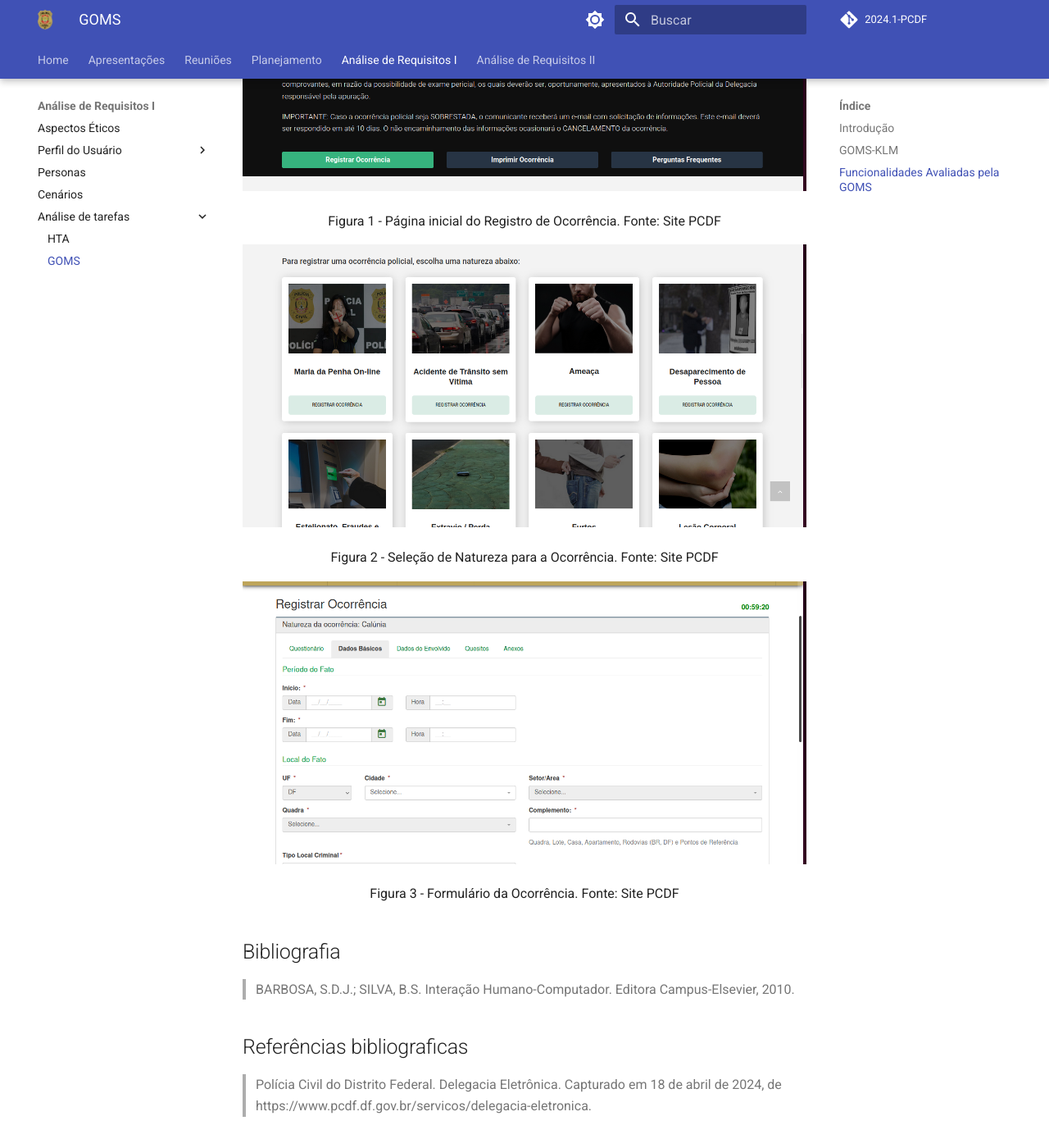
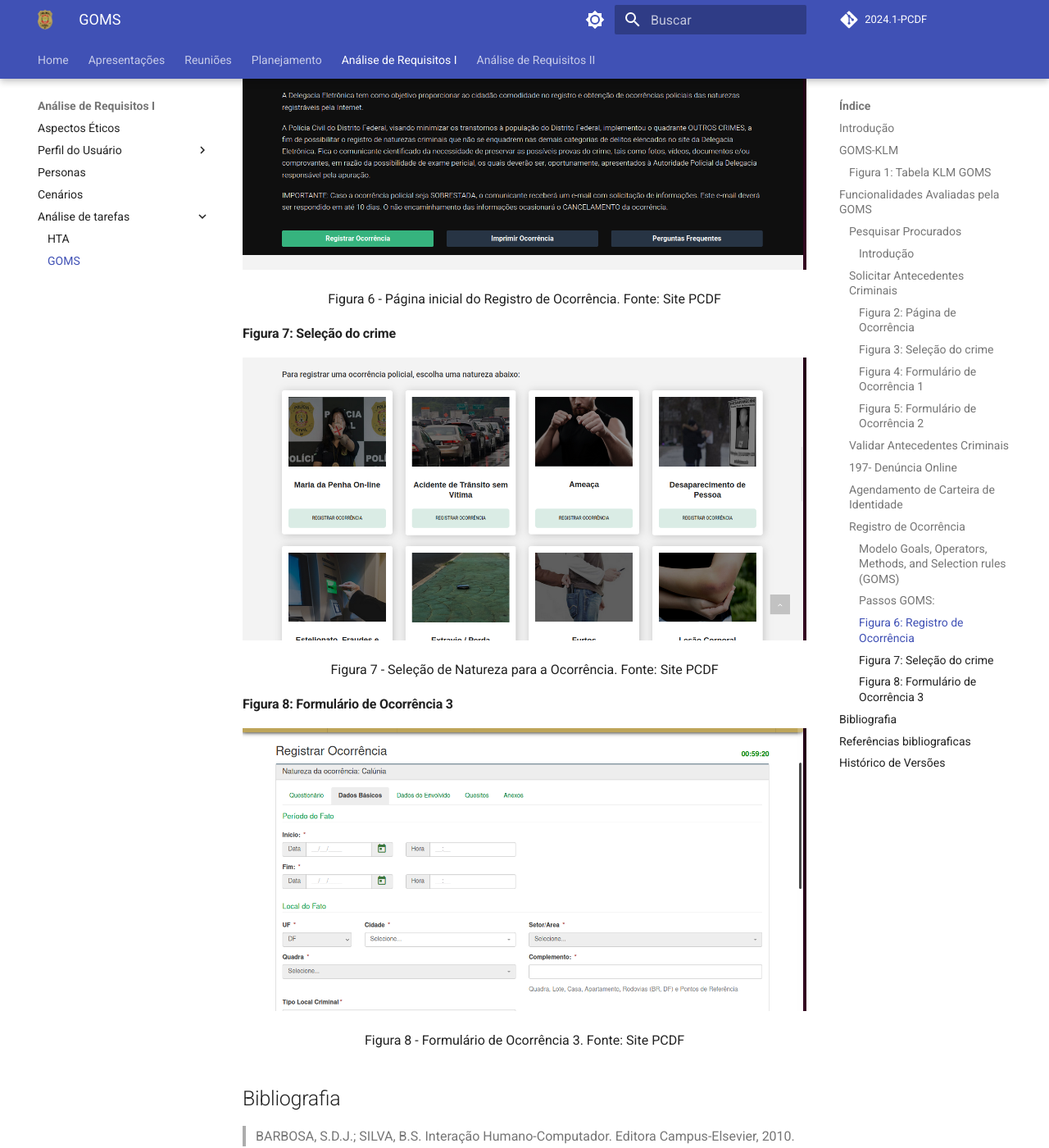
Before and after one commit to Interacao-Humano-Computador/2024.1-PCDF, an MkDocs documentation site: the page built from docs/analise_requisitos1/analise_tarefas/goms.md, in a window 1280 px wide and 1400 px high, scrolled down 9488 px. Shown: the whole window at 82% size. Built offline with MkDocs 1.6.1 and Material for MkDocs 9.7.7, drawn with Linux system fonts in a browser that asks for light colours; comment, search, counter and statistics services are not loaded; some of the changed text lies outside the part shown.

Commit message:
Correções de figuras e índices

```diff
--- a/docs/analise_requisitos1/analise_tarefas/goms.md
+++ b/docs/analise_requisitos1/analise_tarefas/goms.md
@@ -14,9 +14,9 @@
 
 ## GOMS-KLM
  O KLM é a técnica mais simples de GOMS, limitada a um conjunto predefinido de operadores primitivos descrito na tabela 1
-
+### Figura 1: Tabela KLM GOMS
 ![KLM-GOMS](../../assets/Analise_Requisitos/klm-goms.png)<div>
-<p>Tabela 1 </p>
+<p> Figura 1 - Tabela KLM GOMS </p>
 </div>
 
 ## Funcionalidades Avaliadas pela GOMS
@@ -30,8 +30,8 @@
 | Solicitar Carteira de Identidade| Raissa
 | Registrar Ocorrência | Rayene |
 
-# Pesquisar Procurados
-## Introdução
+### Pesquisar Procurados
+#### Introdução
 No site do PCDF escolhemos algumas funcionalidades, entre elas a de visualização, pesquisa e denúncia de _Procurados_ do Distrito Federal. A integrante  [Lara Giuliana](https://github.com/gravelylara) ficou responsável por essa funcionalidade. Para isso foi escolhida a GOMS.
 O GOMS é um método para descrever uma tarefa e o conhecimento do usuário sobre
 como realizá-la em termos de objetivos (goals), operadores (operators), métodos (methods)
@@ -51,28 +51,31 @@
 - Métodos: Inserir dados via teclado, ou copiar essas informações de alguma outro local e colar na página presente.
 - Regras de exeção: Enviar o formulário sem todas as partes preenchidas.
 
-# Solicitar Antecedentes Criminais
+### Solicitar Antecedentes Criminais
 Nessa tarefa o usuário pretende solicitar os seus antecedentes criminais pelo site do PCDF, foi analisada pela integrante [Renata Quadros](https://github.com/Renatinha28). Primeiro na página inicial como mostra na Figura 4, em seguida pede-se o código de verificação como mostra na Figura 5 e o preenchimento do formulário como mostra na figura 6.
 
+#### Figura 2: Página de Ocorrência
 ![Página inicial para ocorrência](../../assets/Analise_Requisitos/paginainicialsolicitarantecedentes.png)
 <div align="center">
-<p> Figura 4 - Página inicial de Antecedentes criminais. Fonte: Site PCDF  </p>
+<p> Figura 2 - Página inicial de Antecedentes criminais. Fonte: Site PCDF  </p>
 </div>
 
+#### Figura 3: Seleção do crime
 ![Página Seleção do Crime](../../assets/Analise_Requisitos/codigosolicitarantecedentes.png)
 <div align="center">
-<p> Figura 5 - Código de verificação de Solicitação de Antecedentes. Fonte: Site PCDF  </p>
+<p> Figura 3 - Código de verificação de Solicitação de Antecedentes. Fonte: Site PCDF  </p>
 </div>
 
-
+#### Figura 4: Formulário de Ocorrência 1
 ![Página de Formulário para Ocorrência](../../assets/Analise_Requisitos/formulariosolicitarantecedentes1.png)
 <div align="center">
-<p> Figura 6 - Formulário. Fonte: Site PCDF  </p>
+<p> Figura 4 - Formulário 1. Fonte: Site PCDF  </p>
 </div>
 
+#### Figura 5: Formulário de Ocorrência 2
 ![Página de Formulário para Ocorrência](../../assets/Analise_Requisitos/formulariosolicitarantecedentes2.png)
 <div align="center">
-<p> Figura 6 - Formulário. Fonte: Site PCDF  </p>
+<p> Figura 5 - Formulário 2. Fonte: Site PCDF  </p>
 </div>
 
 * GOAL 0: Descobrir se a pessoa possui antecedentes criminais.
@@ -131,7 +134,7 @@
     (SEL.RULE: O usuário prefere confirmar pessoalmente.)
 
 
-#  Validar Antecedentes Criminais
+###  Validar Antecedentes Criminais
 
 Nessa tarefa o usuário pretende validar uma certidão de antecedentes criminais. Realizado por [João Pedro](https://github.com/JoaoODragonborn)
 
@@ -146,7 +149,7 @@
     * GOAL 3: Pesquisar certidão
         * OP 3.1: Clicar em "Pesquisar"
 
-# 197- Denúncia Online
+### 197- Denúncia Online
 Nessa tarefa o usuário pretende fazer uma denúncia no site da PCDF, foi analisada pela integrante  [Giovana Barbosa](https://github.com/gio221), como monstrado na figura 1. Ultilizando a CMN-GOMS
 
 * GOAL 0: Fazer Denúncia
@@ -160,7 +163,7 @@
         * OP 3.1: Colocar as informações
         * OP 3.2: Clicar no botão denunciar
 
-# Agendamento de Carteira de Identidade
+### Agendamento de Carteira de Identidade
 
 Essa atividade tem como objetivo os usuários ao acessar a funcionalidade de marcação de carteira de identidade é agendar um horário para emissão ou renovação do documento de identidade. Feita por [Raissa Andrade](https://github.com/RaissaAndradeS).
 
@@ -214,21 +217,23 @@
         * OP 4.2: Clicar no botão "Enviar" para submeter a ocorrência
             * Motoras:
                 * Mover o cursor para clicar no botão de envio
-
+#### Figura 6: Registro de Ocorrência
 ![Página inicial para ocorrência](../../assets/Analise_Requisitos/registraocorrencia.png)
 <div align="center">
-<p> Figura 1 - Página inicial do Registro de Ocorrência. Fonte: Site PCDF  </p>
+<p> Figura 6 - Página inicial do Registro de Ocorrência. Fonte: Site PCDF  </p>
 </div>
+
+#### Figura 7: Seleção do crime
 
 ![Página Seleção do Crime](../../assets/Analise_Requisitos/registraocorrencia2.png)
 <div align="center">
-<p> Figura 2 - Seleção de Natureza para a Ocorrência. Fonte: Site PCDF  </p>
+<p> Figura 7 - Seleção de Natureza para a Ocorrência. Fonte: Site PCDF  </p>
 </div>
 
-
+#### Figura 8: Formulário de Ocorrência 3
 ![Página de Formulário para Ocorrência](../../assets/Analise_Requisitos/registraocorrencia3.png)
 <div align="center">
-<p> Figura 3 - Formulário da Ocorrência. Fonte: Site PCDF  </p>
+<p> Figura 8 - Formulário de Ocorrência 3. Fonte: Site PCDF  </p>
 </div>
 
 
@@ -249,3 +254,4 @@
 | 1.3 | Solicitar antecedentes criminais | [Renata Quadros](https://github.com/Renatinha28) | 19/04 |  [Giovana Barbosa ](https://github.com/gio221)|19/04 |
 |1.4| Solicitar Carteira de Identidade| [Raissa Andrade](https://github.com/RaissaAndradeS)| 19/04|  [Giovana Barbosa ](https://github.com/gio221)|19/04 |
 | 1.5 | Cenário visualizar procurados | [Lara Giuliana](https://github.com/gravelylara) | 19/04 | [Giovana Barbosa ](https://github.com/gio221)|19/04 |
+| 1.6 | Atualização de figuras | [Rayene Almeida](https://github.com/rayenealmeida) | 09/05 | | |
```
Also changed, not shown: other parts of docs/analise_requisitos1/analise_tarefas/goms.md (+4 -4 lines), docs/analise_requisitos1/analise_tarefas/hta.md (+8 -7 lines), docs/analise_requisitos1/cenario.md (+18 -6 lines).
